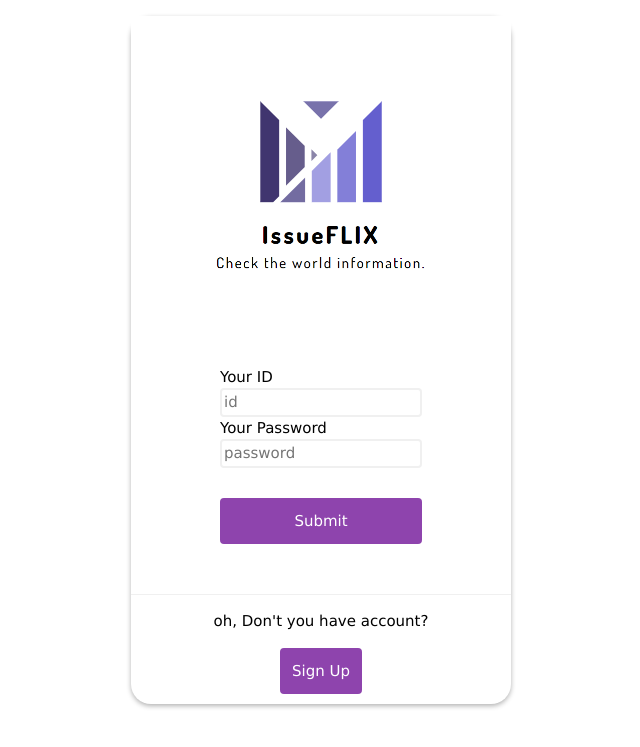
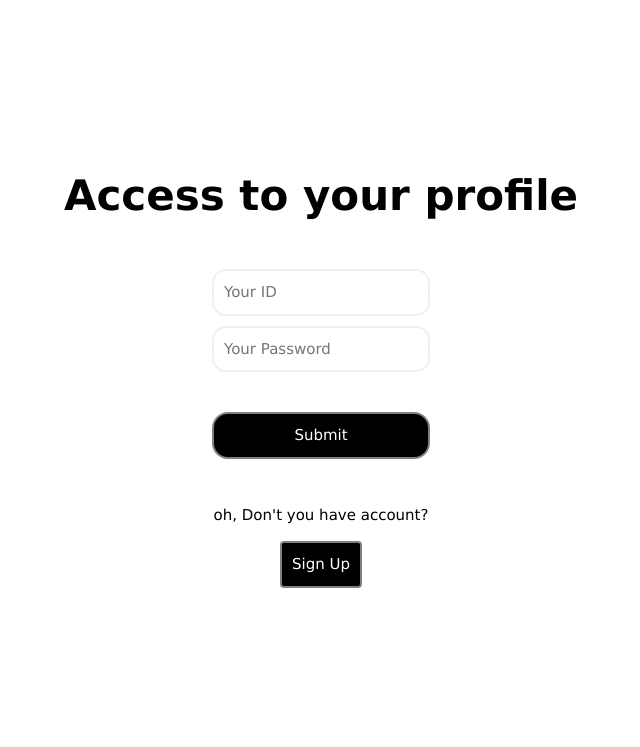
Before and after one commit to github01main/issueFlix, a Django app: template templates/index.html in a window 1280 px wide. Shown: the top 747 px of the page, without its empty margins (319-959 px from the left). Run offline with Django 4.2, Linux system fonts and the light colour scheme; the template is opened without the code that fills it, so the values that code supplies are empty; some libraries are stand-ins or nearby versions.

Commit message:
valiation ver3

```diff
--- a/static/css/index.css
+++ b/static/css/index.css
@@ -1,65 +1,51 @@
-.container {
-  background-color: #fff;
-  border-radius: 20px;
-  box-shadow: 0 2px 5px rgba(0, 0, 0, 0.3);
-  width: 380px;
-  max-width: 100%;
+.container .index-header {
+  max-width: 720px;
+  width: 100%;
+  overflow: hidden;
+  display: flex;
+  flex-direction: column;
+  justify-content: center;
+  align-items: center;
 }
 
-.index-header {
-  background-color: #fff;
-  border-bottom: 1px solid #f0f0f0;
-  padding: 20px 40px;
-  overflow: hidden;
+.container .index-header > p {
+  font-weight: bold;
+  font-size: 42px;
+}
+
+.container .index-header .form > button {
+  background-color: black;
+  border: 2px solid gray;
+  border-radius: 16px;
+  color: #fff;
+  display: block;
+  padding: 10px;
+  width: 100%;
+  margin-bottom: 30px;
+}
+
+.container .index-header .form .form-control {
+  margin-bottom: 10px;
+  padding-bottom: 20px;
+}
+
+.container .index-header .form .form-control input {
+  display: flex;
+  border: 2px solid #f0f0f0;
+  border-radius: 14px;
+  padding: 10px;
+  margin-bottom: 10px;
+}
+
+.container .index-body {
   display: flex;
   flex-direction: column;
   align-items: center;
 }
 
-.header h2 {
-  margin: 0;
-}
-
-.form {
-  padding: 30px 40px;
-}
-
-.form > button {
-  background-color: #8e44ad;
-  border: 2px solid #8e44ad;
-  border-radius: 4px;
-  color: #fff;
-  display: block;
-  padding: 10px;
-  width: 100%;
-}
-
-.form-control {
-  margin-bottom: 10px;
-  padding-bottom: 20px;
-  position: relative;
-}
-
-.form-control label {
-  display: inline-blick;
-  margin-bottom: 5px;
-}
-
-.form-control input {
-  border: 2px solid #f0f0f0;
-  border-radius: 4px;
-  display: block;
-}
-
-.index-body {
-  display: flex;
-  flex-direction: column;
-  align-items: center;
-}
-
-.index-body #myBtn {
-  background-color: #8e44ad;
-  border: 2px solid #8e44ad;
+.container .index-body #myBtn {
+  background-color: black;
+  border: 2px solid gray;
   border-radius: 4px;
   color: #fff;
   display: block;
--- a/static/js/modal.js
+++ b/static/js/modal.js
@@ -1,13 +1,13 @@
 var modal = document.getElementById("myModal");
 var btn = document.getElementById("myBtn");
 var span = document.getElementsByClassName("close")[0];
-btn.onclick = function() {
+btn.onclick = function () {
     modal.style.display = "block";
 }
-span.onclick = function() {
+span.onclick = function () {
     modal.style.display = "none";
 }
-window.onclick = function(event) {
+window.onclick = function (event) {
     if (event.target == modal) {
         modal.style.display = "block";
     }
--- a/static/js/validation.js
+++ b/static/js/validation.js
@@ -23,7 +23,7 @@ function signup_validate() {
         document.getElementById('password').style.borderColor = 'red';
         document.getElementById('passwordError').style.color = 'red';
         document.getElementById('passwordError').innerHTML = "Don't do empty box.";
-        statis = false;
+        status = false;
 
     } else {
         document.getElementById('password').style.borderColor = 'green';
@@ -49,7 +49,7 @@ function signup_validate() {
         document.getElementById('password_check').style.borderColor = 'green';
         document.getElementById('password_checkError').style.color = 'green';
         document.getElementById('password_checkError').innerHTML = "Good!";
-        statis = true;
+        status = true;
     }
 
     // empty nickname case
@@ -78,6 +78,10 @@ function signin_validate() {
         document.getElementById('login_nameError').style.color = 'red';
         document.getElementById('login_nameError').innerHTML = "Don't do empty box.";
         status = false;
+    } else {
+        document.getElementById('signin_username').style.borderColor = 'green';
+        document.getElementById('login_nameError').style.color = 'green';
+        document.getElementById('login_nameError').innerHTML = "Good!";
     }
 
     if (password == '') {
--- a/templates/index.html
+++ b/templates/index.html
@@ -6,10 +6,15 @@
     <meta charset="UTF-8">
     <meta http-equiv="X-UA-Compatible" content="IE=edge">
     <meta name="viewport" content="width=device-width, initial-scale=1.0">
+    <!-- w3 school library -->
     <link rel="stylesheet" href="https://www.w3schools.com/w3css/4/w3.css">
+    <!-- fontawesome -->
     <link rel="stylesheet" href="https://cdnjs.cloudflare.com/ajax/libs/font-awesome/4.7.0/css/font-awesome.min.css">
+    <!-- css file path -->
     <link rel="stylesheet" href="{% static 'css/style.css' %}">
+    <!-- jQuery -->
     <script src="https://ajax.googleapis.com/ajax/libs/jquery/3.5.1/jquery.min.js"></script>
+    <!-- jQuery Validation -->
     <script src="http://ajax.aspnetcdn.com/ajax/jquery.validate/1.11.0/jquery.validate.min.js"></script>
     <title>Welcome to IssueFLIX!</title>
 
@@ -17,19 +22,19 @@
 
 <body>
     <div class="container">
+        <!-- Signin Form -->
         <div class="index-header">
-            <img src="{% static 'image/issueFLIX.PNG' %}" alt="" style="width: 300px; height: 300px;">
+            <!-- <img src="{% static 'image/issueFLIX.PNG' %}" alt="logo" style="width: 300px; height: 300px;"> -->
+            <p>Access to your profile</p>
             <form action="/sign-in/" method="post" id="form" class="form">
                 {% csrf_token %}
                 <div class="form-control">
                     <div>
-                        <label>Your ID</label>
-                        <input type="text" placeholder="id" id="signin_username" name="signin_username" required>
+                        <input type="text" placeholder="Your ID" id="signin_username" name="signin_username" required>
                         <span id="login_nameError"></span>
                     </div>
                     <div>
-                        <label>Your Password</label>
-                        <input type="password" placeholder="password" id="signin_password" name="signin_password"
+                        <input type="password" placeholder="Your Password" id="signin_password" name="signin_password"
                             required>
                         <span id="login_passwordError"></span>
                     </div>
@@ -49,34 +54,34 @@
                         <h2>Sign Up</h2>
                     </div>
                     <div class="modal-body">
-                        <form onsubmit="return signup_validate()" name="test" id="registerForm" class="w3-container"
-                            action="/sign-up/" method="post">
+                        <form name="test" id="registerForm" class="w3-container" action="/sign-up/" method="post">
                             {% csrf_token %}
                             <div class="modal-signup-form">
                                 <label>ID to use</label>
-                                <input class="w3-input" type="text" placeholder="username" name="username"
-                                    id="username">
+                                <input class="w3-input" type="text" placeholder="username" name="username" id="username"
+                                    required>
                                 <span id="nameError"></span>
                             </div>
                             <div class="modal-signup-form">
                                 <label>Password to use</label>
                                 <input class="w3-input" type="password" placeholder="password" name="password"
-                                    id="password">
+                                    id="password" required>
                                 <span id="passwordError"></span>
                             </div>
                             <div class="modal-signup-form">
                                 <label>Check your password</label>
                                 <input class="w3-input" type="password" placeholder="password_check"
-                                    name="password_check" id="password_check">
+                                    name="password_check" id="password_check" required>
                                 <span id="password_checkError"></span>
                             </div>
                             <div class="modal-signup-form">
                                 <label>Nickname to use</label>
-                                <input class="w3-input" type="text" placeholder="nickname" name="nickname"
-                                    id="nickname">
+                                <input class="w3-input" type="text" placeholder="nickname" name="nickname" id="nickname"
+                                    required>
                                 <span id="nicknameError"></span>
                             </div>
-                            <button type="submit" class="w3-button w3-border w3-block w3-black">Submit</button>
+                            <button onclick="signup_validate()" type="submit"
+                                class="w3-button w3-border w3-block w3-black">Submit</button>
                         </form>
                     </div>
                     <div class="modal-footer">
@@ -88,7 +93,6 @@
 
     </div>
 
-
     <!-- Javascript -->
     <script src="{% static 'js/modal.js' %}"></script>
     <script src="{% static 'js/validation.js' %}"></script>
--- a/templates/main.html
+++ b/templates/main.html
@@ -1,12 +1,15 @@
 <!DOCTYPE html>
 <html lang="en">
+
 <head>
     <meta charset="UTF-8">
     <meta http-equiv="X-UA-Compatible" content="IE=edge">
     <meta name="viewport" content="width=device-width, initial-scale=1.0">
     <title>Document</title>
 </head>
+
 <body>
+    test
+</body>
 
-</body>
 </html>
```
Also changed, not shown: db.sqlite3.
